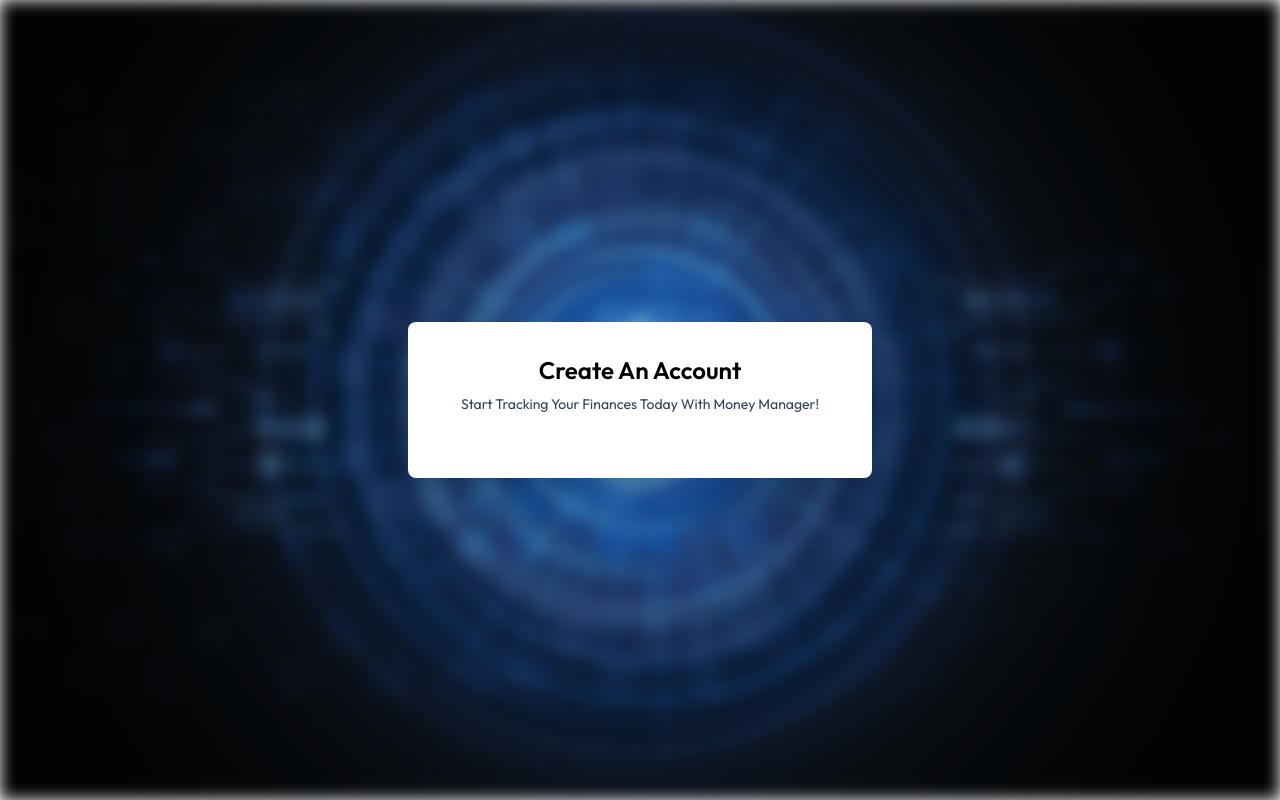
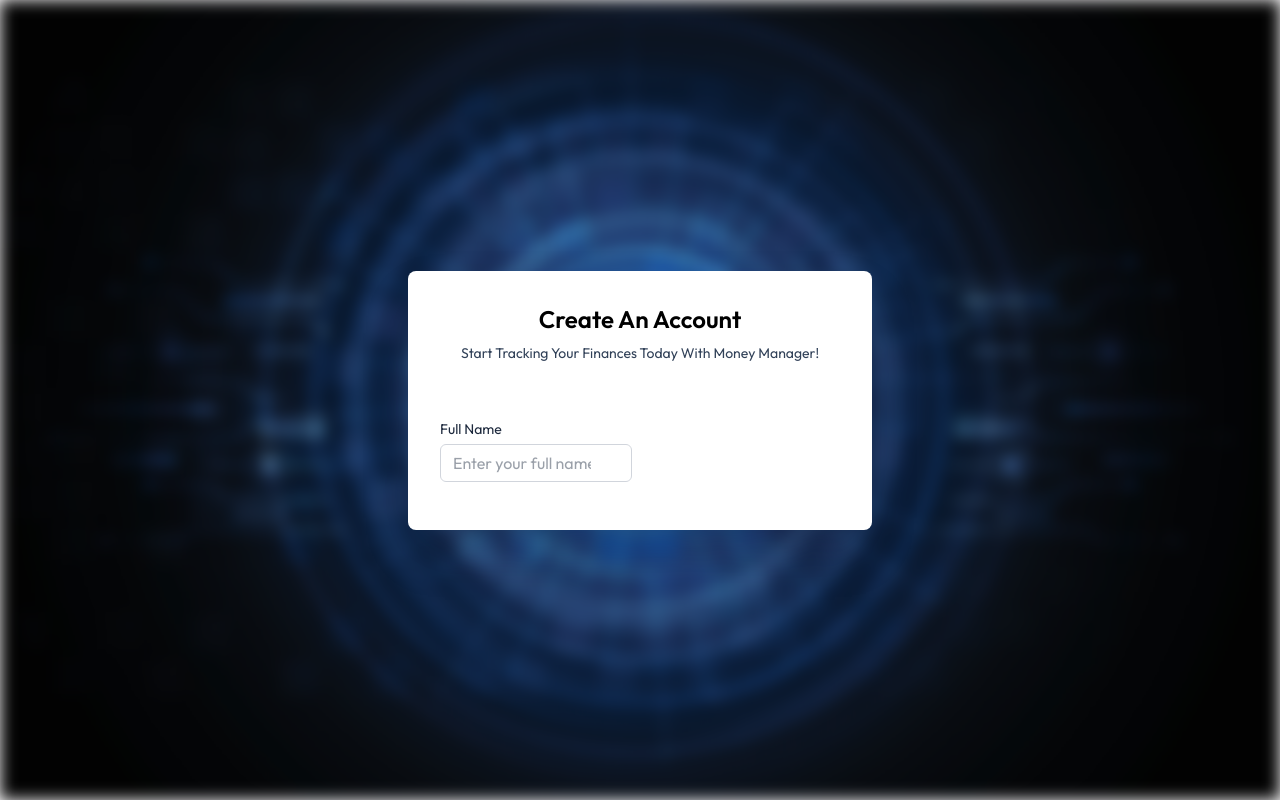
Before and after one commit to MoeF159/money-manager-frontend, a React (Vite) app: page /signup in a window 1280 px wide. Built offline with nearby package versions, Linux system fonts and the light colour scheme.

Commit message:
add fullName input for signup

```diff
--- a/src/pages/Signup.jsx
+++ b/src/pages/Signup.jsx
@@ -1,6 +1,7 @@
 import { useState } from "react";
 import { useNavigate } from "react-router-dom";
 import { assets } from "../assets/assets.js"; // Assuming you have an assets file for images
+import Input from "../components/Input.jsx";
 const Signup = () => {
 
     const [fullName, setFullName] = useState("");
@@ -24,6 +25,22 @@ const Signup = () => {
                     <p className="text-sm text-slate-700 text-center mb-8">
                         Start Tracking Your Finances Today With Money Manager!
                     </p>
+
+                    <form className="space-y-4">
+                        <div className="flex justify-center mb-6">
+                            {/* Profile Picture Upload */}
+                        </div>
+                        <div className="grid grid-cols-2 md:grid-cols-2 gap-4">
+                            <Input
+                            value={fullName}
+                            onChange={(e) => setFullName(e.target.value)}
+                            label="Full Name"
+                            placeholder="Enter your full name"
+                            type="text"
+
+                            />
+                        </div>
+                    </form>
                 </div>
             </div>
 
```
